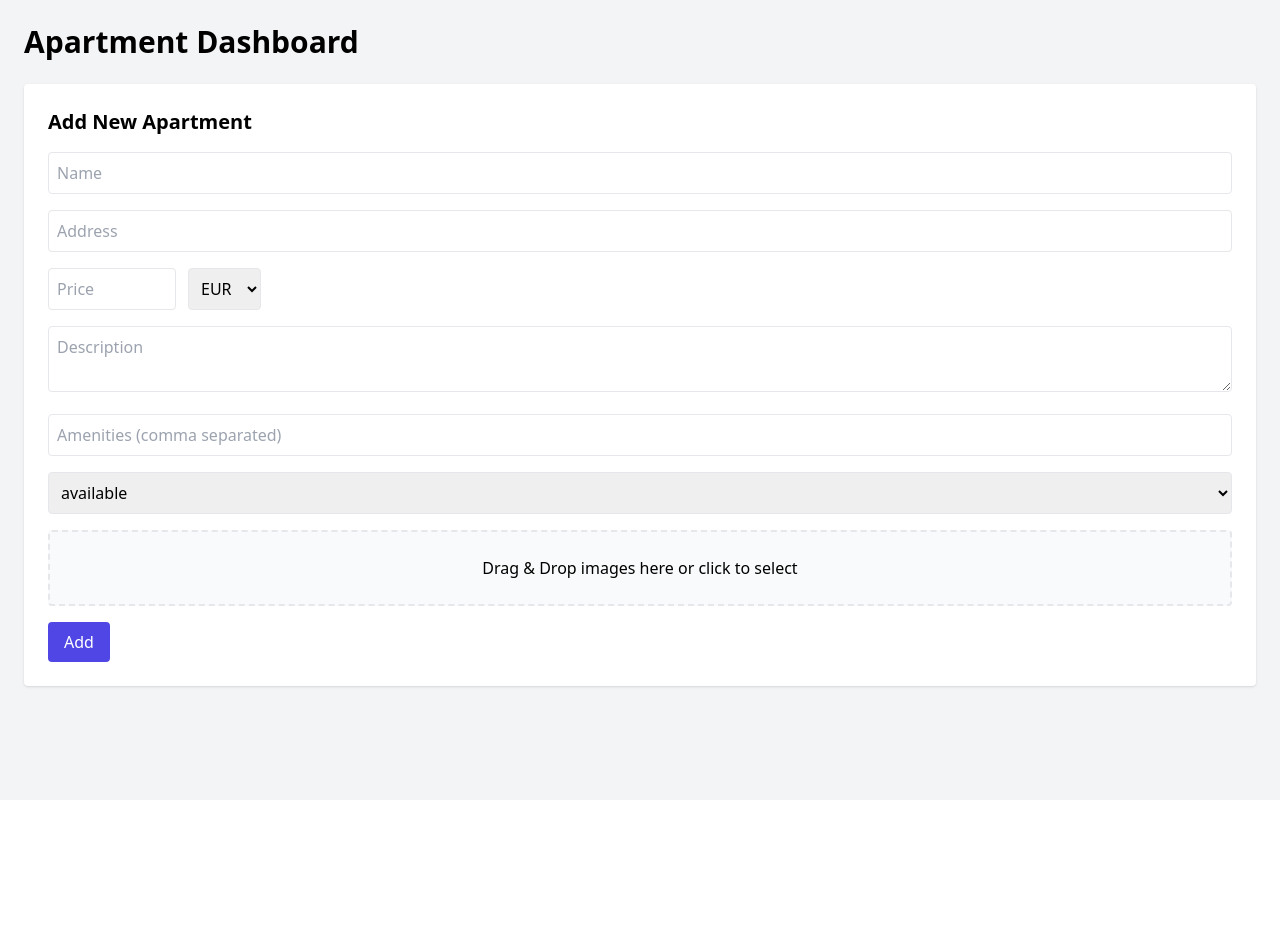
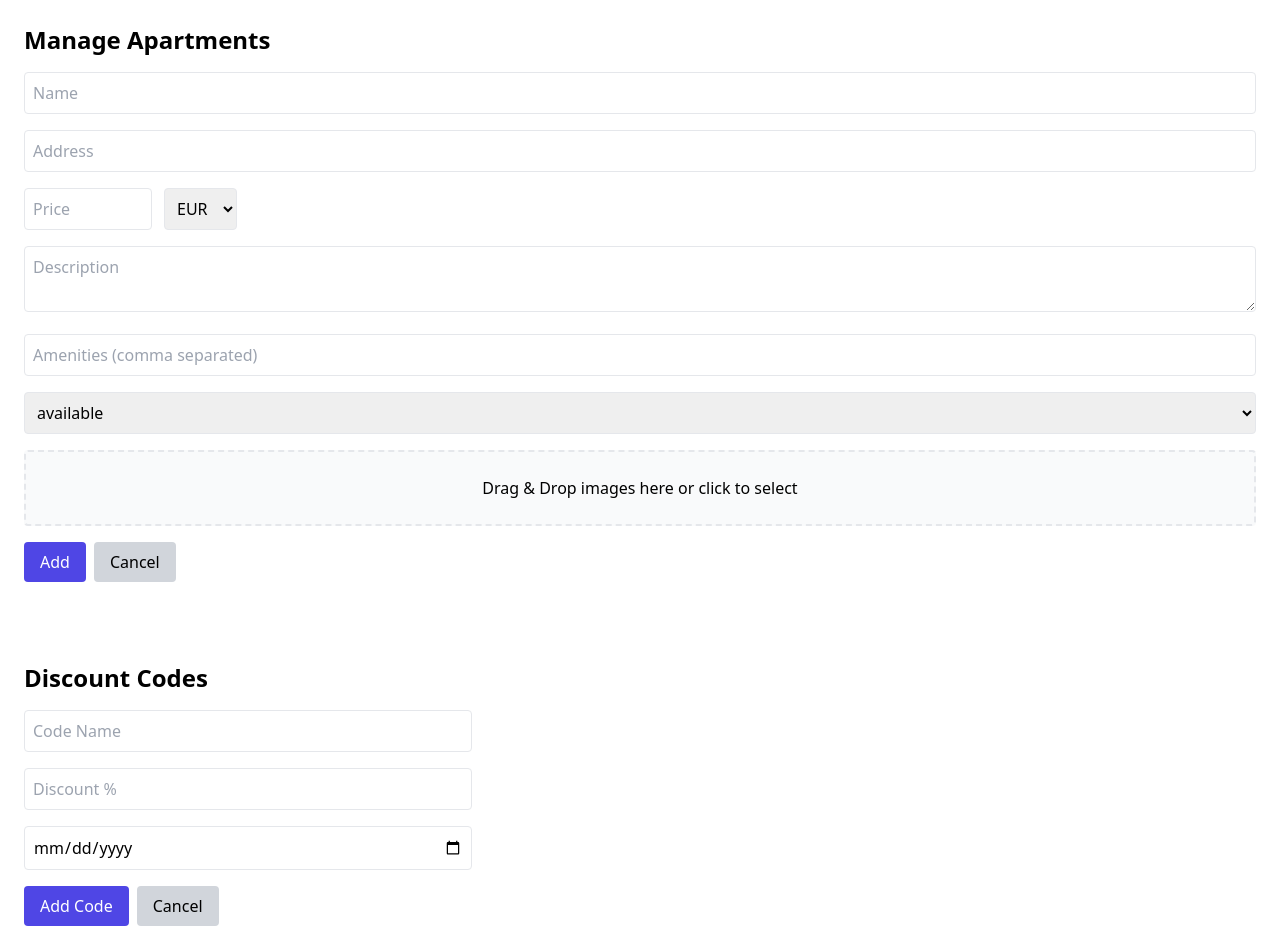
Before and after one commit to Double-P-Digital/apartment-dashboard, a React (Vite) app: page / in a window 1280 px wide. Shown: the top 952 px of the page. Before the commit the page ends 800 px from the top, so only its background shows below. Built offline with nearby package versions, Linux system fonts and the light colour scheme.

Commit message:
added editing + discount codes

```diff
--- a/src/components/ApartmentForm.jsx
+++ b/src/components/ApartmentForm.jsx
@@ -99,12 +99,23 @@ export default function ApartmentForm({ initialData, onSubmit, onCancel }) {
       </div>
 
       {images.length > 0 && (
-        <div className="flex flex-wrap gap-2 mt-3">
-          {images.map((img, i) => (
-            <img key={i} src={img} className="h-20 w-20 object-cover rounded border" />
-          ))}
-        </div>
-      )}
+  <div className="flex flex-wrap gap-2 mt-3">
+    {images.map((img, i) => (
+      <div key={i} className="relative group">
+        <img src={img} className="h-20 w-20 object-cover rounded border" />
+
+        {/* Remove button */}
+        <button
+          type="button"
+          onClick={() => setImages(images.filter((_, index) => index !== i))}
+          className="absolute top-0 right-0 bg-red-600 text-white rounded-full text-xs px-1 opacity-0 group-hover:opacity-100 transition"
+        >
+          ✕
+        </button>
+      </div>
+    ))}
+  </div>
+)}
 
       <div className="flex gap-2">
         <button type="submit" className="px-4 py-2 bg-indigo-600 text-white rounded">
--- /dev/null
+++ b/src/components/DiscountForm.jsx
@@ -0,0 +1,56 @@
+import React, { useState } from "react";
+
+export default function DiscountForm({ initialData, onSubmit, onCancel }) {
+  const [codeName, setCodeName] = useState(initialData?.codeName || "");
+  const [discountPercent, setDiscountPercent] = useState(initialData?.discountPercent || "");
+  const [expireDate, setExpireDate] = useState(initialData?.expireDate || "");
+
+  function handleSubmit(e) {
+    e.preventDefault();
+    onSubmit({
+      id: initialData?.id,
+      codeName,
+      discountPercent,
+      expireDate,
+    });
+    if (!initialData) {
+      setCodeName("");
+      setDiscountPercent("");
+      setExpireDate("");
+    }
+  }
+
+  return (
+    <form onSubmit={handleSubmit} className="space-y-4 max-w-md">
+
+      <input className="w-full border p-2 rounded"
+        placeholder="Code Name"
+        value={codeName}
+        onChange={(e) => setCodeName(e.target.value)}
+      />
+
+      <input type="number" className="w-full border p-2 rounded"
+        placeholder="Discount %"
+        value={discountPercent}
+        onChange={(e) => setDiscountPercent(e.target.value)}
+      />
+
+      <input type="date" className="w-full border p-2 rounded"
+        value={expireDate}
+        onChange={(e) => setExpireDate(e.target.value)}
+      />
+
+      <div className="flex gap-2">
+        <button type="submit" className="px-4 py-2 bg-indigo-600 text-white rounded">
+          {initialData ? "Save" : "Add Code"}
+        </button>
+        {onCancel && (
+          <button type="button" className="px-4 py-2 bg-gray-300 rounded" onClick={onCancel}>
+            Cancel
+          </button>
+        )}
+      </div>
+
+    </form>
+  );
+}
--- a/src/pages/AdminApartments.jsx
+++ b/src/pages/AdminApartments.jsx
@@ -1,35 +1,69 @@
 import React, { useState } from "react";
 import ApartmentForm from "../components/ApartmentForm";
+import DiscountForm from "../components/DiscountForm";
 
 export default function AdminApartments() {
   const [apartments, setApartments] = useState([]);
-  const [editing, setEditing] = useState(null);
+  const [editingApartment, setEditingApartment] = useState(null);
 
-  function handleAdd(newApartment) {
-    const id = crypto.randomUUID(); // temporary local ID
-    setApartments(prev => [...prev, { ...newApartment, id }]);
+
+  const [discounts, setDiscounts] = useState([]);
+  const [editingDiscount, setEditingDiscount] = useState(null);
+
+  // --- Apartments CRUD ---
+  function handleAddOrUpdate(apartment) {
+    if (apartment.id) {
+      // update existing
+      setApartments(prev =>
+        prev.map(a => (a.id === apartment.id ? apartment : a))
+      );
+    } else {
+      // create new
+      setApartments(prev => [...prev, { ...apartment, id: Date.now() }]);
+    }
+    setEditingApartment(null);
   }
 
-  function handleUpdate(updatedApartment) {
-    setApartments(prev =>
-      prev.map(a => (a.id === updatedApartment.id ? updatedApartment : a))
-    );
-    setEditing(null);
+  function handleEdit(ap) {
+    setEditingApartment(ap);
   }
 
   function handleDelete(id) {
     setApartments(prev => prev.filter(a => a.id !== id));
   }
 
+  // --- Discount CRUD ---
+  function handleAddOrUpdateDiscount(discount) {
+    if (discount.id) {
+      setDiscounts(prev =>
+        prev.map(d => (d.id === discount.id ? discount : d))
+      );
+    } else {
+      setDiscounts(prev => [...prev, { ...discount, id: Date.now() }]);
+    }
+    setEditingDiscount(null);
+  }
+
+  function handleEditDiscount(d) {
+    setEditingDiscount(d);
+  }
+
+  function handleDeleteDiscount(id) {
+    setDiscounts(prev => prev.filter(d => d.id !== id));
+  }
+
   return (
-    <div className="min-h-screen bg-gray-100 p-6">
-      <h1 className="text-3xl font-bold mb-6">Apartment Dashboard</h1>
+    <div className="max-w-screen-xl mx-auto p-6 space-y-12">
 
-      {/* Add New */}
-      <div className="bg-white p-6 rounded shadow mb-10">
-        <h2 className="text-xl font-semibold mb-4">Add New Apartment</h2>
-        <ApartmentForm onSubmit={handleAdd} />
-      </div>
+      {/* Apartment Form*/}
+      <section>
+        <h2 className="text-2xl font-bold mb-4">Manage Apartments</h2>
+
+        <ApartmentForm
+          initialData={editingApartment}
+          onSubmit={handleAddOrUpdate}
+          onCancel={() => setEditingApartment(null)}
+        />
 
         {/* Apartment List */}
         <div className="grid grid-cols-1 sm:grid-cols-2 lg:grid-cols-3 gap-6 mt-8">
@@ -37,10 +71,7 @@ export default function AdminApartments() {
             <div key={ap.id} className="bg-white shadow p-4 rounded border">
               <h3 className="font-bold text-lg">{ap.name}</h3>
               <p className="text-sm text-gray-600">{ap.address}</p>
-
-      <p className="mt-1 text-sm font-semibold">
-        Price: {ap.price} {ap.currency}
-      </p>
+              <p className="mt-1 text-sm font-semibold">{ap.price} {ap.currency}</p>
 
               <p className="mt-1 text-sm">
                 Status: <span className={`px-2 py-0.5 text-xs rounded ${
@@ -49,8 +80,6 @@ export default function AdminApartments() {
                   {ap.status}
                 </span>
               </p>
-
-      <p className="text-sm mt-2 line-clamp-2">{ap.description}</p>
 
               {ap.images.length > 0 && (
                 <img src={ap.images[0]} className="w-full h-32 object-cover rounded mt-3" />
@@ -67,6 +96,39 @@ export default function AdminApartments() {
             </div>
           ))}
         </div>
+      </section>
+
+
+      {/* Discount Codes Form */}
+      <section>
+        <h2 className="text-2xl font-bold mb-4">Discount Codes</h2>
+
+        <DiscountForm
+          initialData={editingDiscount}
+          onSubmit={handleAddOrUpdateDiscount}
+          onCancel={() => setEditingDiscount(null)}
+        />
+
+        {/* Discount List */}
+        <div className="grid grid-cols-1 sm:grid-cols-2 lg:grid-cols-3 gap-6 mt-6">
+          {discounts.map((d) => (
+            <div key={d.id} className="bg-white shadow p-4 rounded border">
+              <h3 className="font-bold text-lg">{d.codeName}</h3>
+              <p className="text-sm">Discount: {d.discountPercent}%</p>
+              <p className="text-sm text-gray-600">Expires: {d.expireDate}</p>
+
+              <div className="flex gap-2 mt-4">
+                <button onClick={() => handleEditDiscount(d)} className="px-3 py-1 bg-yellow-500 text-white rounded">
+                  Edit
+                </button>
+                <button onClick={() => handleDeleteDiscount(d.id)} className="px-3 py-1 bg-red-600 text-white rounded">
+                  Delete
+                </button>
+              </div>
+            </div>
+          ))}
+        </div>
+      </section>
 
     </div>
   );
```
Lines whose indentation alone changed are shown as unchanged.
